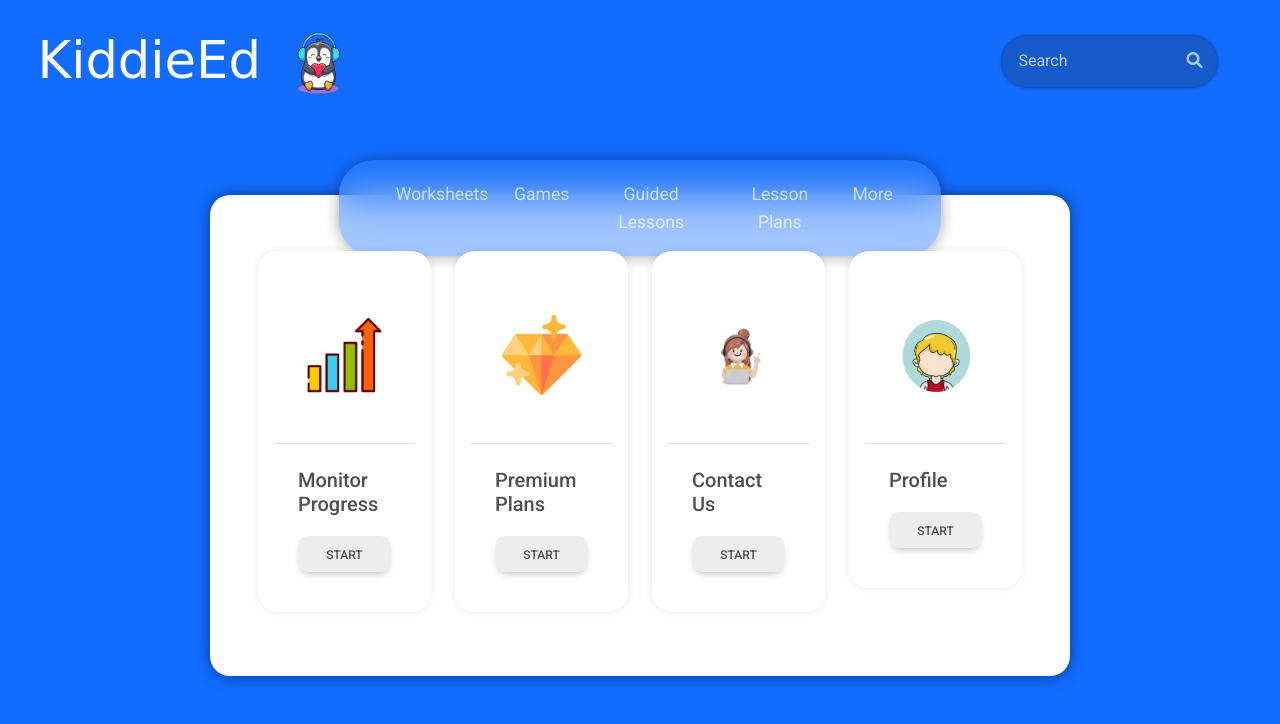
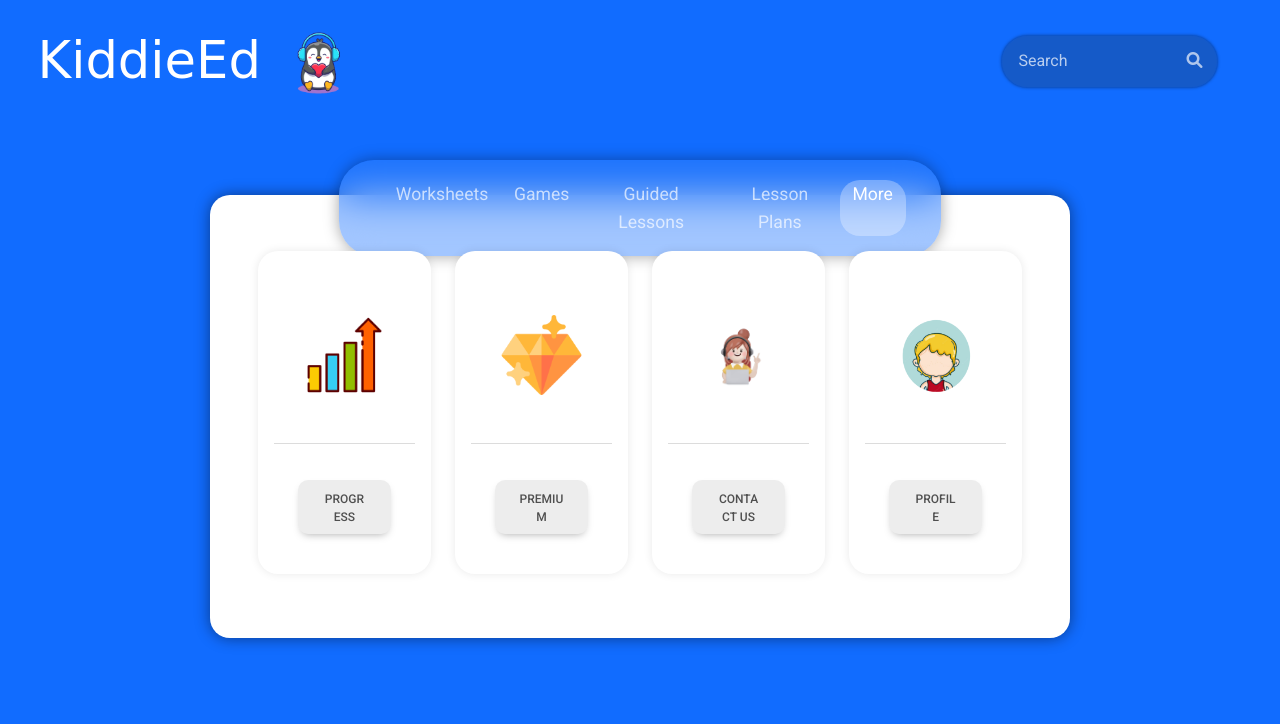
Before and after one commit to kORzix/KiddieEd-react-frontend, a React (Create React App) app: page /more in a window 1280 px wide. Shown: the top 724 px of the page. Built offline with nearby package versions, Linux system fonts and the light colour scheme.

Commit message:
Update navbar selection and More section

```diff
--- /dev/null
+++ b/src/components/chatBot.css
@@ -0,0 +1,32 @@
+body {
+    font-family: Arial, sans-serif;
+  }
+
+  .container {
+    text-align: center;
+    margin-top: 50px;
+  }
+
+  .blink-button {
+    padding: 30px 30px;
+    border-radius: 50px;
+    background-color: #007bff;
+    color: white;
+    border: none;
+    cursor: pointer;
+    position: absolute;
+    bottom: 10px;
+    right: 10px;
+  }
+
+  .output {
+    margin-top: 20px;
+    font-size: 20px;
+    font-weight: bold;
+  }
+
+
+  @keyframes blink {
+    0%, 100% { background-color: #007bff; color: white; }
+    50% { background-color: white; color: #007bff; }
+  }
--- a/src/components/navbar.js
+++ b/src/components/navbar.js
@@ -12,7 +12,7 @@ function search_button() {
 
 const Navbar = ({img}) => {
     return (
-        <div className="">
+        <div>
           <nav className="navbar navbar-expand navbar-dark">
             <div className="container-fluid d-flex justify-content-between align-items-center">
               <div className="d-flex align-items-center">
--- a/src/components/topnavbar.css
+++ b/src/components/topnavbar.css
@@ -42,6 +42,14 @@
     font-size: 1.2em;
     text-decoration: none;
     transition: transform 0.3s ease;
+    padding: 0 8px;
+  }
+
+  .selected{
+    color: white;
+    background-color: rgba(255, 255, 255, 0.3);
+    border-radius: 20px;
+    padding: 0 8px;
   }
 
   .side-nav-button {
--- a/src/components/topnavbar.js
+++ b/src/components/topnavbar.js
@@ -3,16 +3,40 @@ import { Link } from "react-router-dom";
 import './topnavbar.css';
 import navBarImg from "./navBarImg"
 
-const Navbar = () => {
+const topNavbar = ({pageNo}) => {
     return (
         <div>
             <div className="nav-container">
                 <div className="nav-buttons" style={{margin: '0 1.5em 0 1.5em'}}>
-                    <Link to="/worksheet" className="nav-button">Worksheets</Link>
-                    <Link to="/games" className="nav-button">Games</Link>
-                    <Link to="/guided-lessons" className="nav-button">Guided Lessons</Link>
-                    <Link to="/lessons-plans" className="nav-button">Lesson Plans</Link>
-                    <Link to="/more" className="nav-button">More</Link>
+                    {pageNo === "worksheets" ? (
+                        <Link to="/worksheet" className="nav-button selected">Worksheets</Link>
+                    ) : (
+                        <Link to="/worksheet" className="nav-button">Worksheets</Link>
+                    )}
+
+                    {pageNo === "games" ? (
+                        <Link to="/games" className="nav-button selected">Games</Link>
+                    ) : (
+                        <Link to="/games" className="nav-button">Games</Link>
+                    )}
+
+                    {pageNo === "guided-lessons" ? (
+                        <Link to="/guided-lessons" className="nav-button selected">Guided Lessons</Link>
+                    ) : (
+                        <Link to="/guided-lessons" className="nav-button">Guided Lessons</Link>
+                    )}
+
+                    {pageNo === "lessons-plans" ? (
+                        <Link to="/lessons-plans" className="nav-button selected">Lesson Plans</Link>
+                    ) : (
+                        <Link to="/lessons-plans" className="nav-button">Lesson Plans</Link>
+                    )}
+
+                    {pageNo === "more" ? (
+                        <Link to="/more" className="nav-button selected">More</Link>
+                    ) : (
+                        <Link to="/more" className="nav-button">More</Link>
+                    )}
                 </div>
             </div>
 
@@ -29,4 +53,4 @@ const Navbar = () => {
     );
   }
 
-  export default Navbar;
+  export default topNavbar;
--- a/src/pages/Games.js
+++ b/src/pages/Games.js
@@ -19,7 +19,7 @@ function Games() {
         {/* Nav bar in the container */}
         <div className="container p-5 mb-5" style={{width: '70%'}}>
 
-          <TopNavBar/>
+          <TopNavBar pageNo={'games'} />
           <h3 className='mt-4 mb-5'>Games</h3>
 
           {/* Cards */}
--- a/src/pages/GuidedLessons.js
+++ b/src/pages/GuidedLessons.js
@@ -18,7 +18,7 @@ function GuidedLessons() {
 
         {/* Nav bar in the container */}
         <div className="container p-5 mb-5" style={{width: '70%'}}>
-          <TopNavBar/>
+          <TopNavBar pageNo={'guided-lessons'} />
 
           <h3 className='mt-4 mb-5'>Guided Lessons</h3>
 
--- a/src/pages/LessonPlans.js
+++ b/src/pages/LessonPlans.js
@@ -27,7 +27,7 @@ function LessonPlans() {
 
       {/* Nav bar in the container */}
       <div className="container p-5 mb-5" style={{ width: "70%" }}>
-        <TopNavBar />
+        <TopNavBar pageNo={'lessons-plans'} />
 
         <h3 className="mt-4 mb-5">Lessons Plans</h3>
 
--- a/src/pages/More.js
+++ b/src/pages/More.js
@@ -14,7 +14,7 @@ function More() {
 
         {/* Nav bar in the container */}
         <div className="container p-5 mb-5" style={{width: '70%'}}>
-          <TopNavBar/>
+          <TopNavBar pageNo={'more'} />
 
           <h3></h3>
 
@@ -28,8 +28,7 @@ function More() {
                   <img src={img1} class="img-fluid mb-5 mt-5" alt="..." />
                 </div>
                 <div class="card-body">
-                  <h5 class="card-title">Monitor Progress</h5>
-                  <Link to="/button1" className="btn">Start</Link>
+                  <Link to="/button1" className="btn">Progress</Link>
                 </div>
               </div>
             </div>
@@ -41,8 +40,7 @@ function More() {
                   <img src={img2} class="img-fluid mb-5 mt-5" alt="..." />
                 </div>
                 <div class="card-body">
-                  <h5 class="card-title">Premium Plans</h5>
-                  <Link to="/button1" className="btn">Start</Link>
+                  <Link to="/button1" className="btn">Premium</Link>
                 </div>
               </div>
             </div>
@@ -54,8 +52,7 @@ function More() {
                   <img src={img3} class="img-fluid mb-5 mt-5" alt="..." />
                 </div>
                 <div class="card-body">
-                  <h5 class="card-title">Contact Us</h5>
-                  <Link to="/button1" className="btn">Start</Link>
+                  <Link to="/button1" className="btn">Contact Us</Link>
                 </div>
               </div>
             </div>
@@ -67,8 +64,7 @@ function More() {
                   <img src={img4} class="img-fluid mb-5 mt-5" alt="..." />
                 </div>
                 <div class="card-body">
-                  <h5 class="card-title">Profile</h5>
-                  <Link to="/profile" className="btn">Start</Link>
+                  <Link to="/profile" className="btn">Profile</Link>
                 </div>
               </div>
             </div>
--- a/src/pages/Worksheets.js
+++ b/src/pages/Worksheets.js
@@ -28,7 +28,7 @@ function Worksheet() {
 
       {/* Nav bar in the container */}
       <div className="container p-5 mb-5" style={{ width: "70%" }}>
-        <TopNavBar />
+        <TopNavBar pageNo={'worksheets'} />
 
         <h3 className="mt-4 mb-5">Worksheets</h3>
 
```
Also changed, not shown: src/components/chatBot.js (added, +15 -0 lines).
